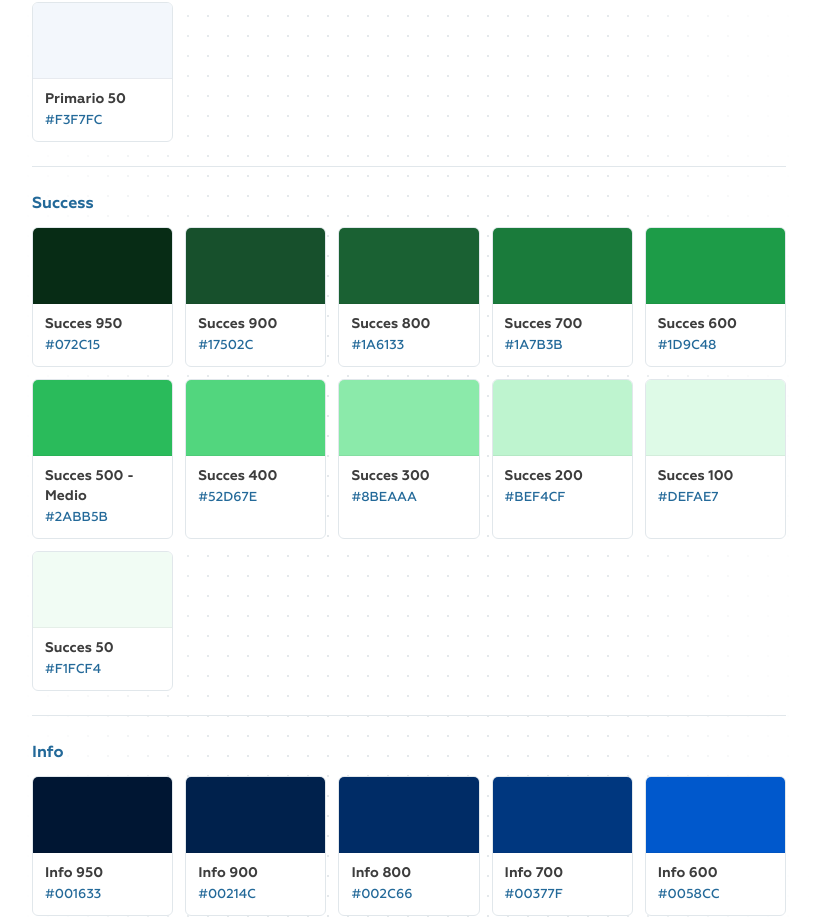
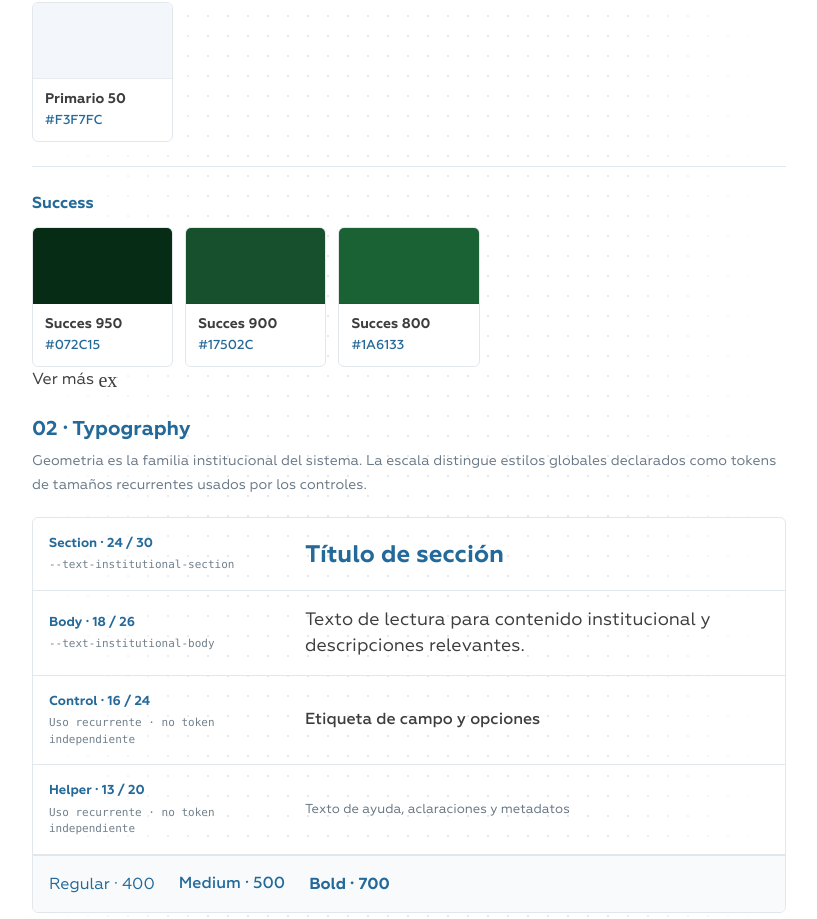
Before and after one commit to SantiagoM96/mlz-muni, a React (Vite) app: page /ui-kit-andy/fundamentos in a window 1280 px wide. Shown: the part 1176-2095 px from the top of the page, without its empty margins (252-1069 px from the left). Built offline with nearby package versions, Linux system fonts and the light colour scheme; a web font is replaced by a local one.

Commit message:
feat(foundations): expandable color palette preview

```diff
--- a/src/pages/andy-kit/ColorTokensGallery.tsx
+++ b/src/pages/andy-kit/ColorTokensGallery.tsx
@@ -1,4 +1,5 @@
 import { useState } from 'react';
+import { MaterialIcon } from '../../shared/ui/MaterialIcon';
 import { figmaColorVariables } from './figma-color-variables';
 import './color-tokens-gallery.css';
 
@@ -21,12 +22,17 @@ function copyHex(hex: string) {
   }
 }
 
+const previewCount = 28;
+
 export function ColorTokensGallery() {
   const [copied, setCopied] = useState<string | null>(null);
+  const [expanded, setExpanded] = useState(false);
+  const colorsToShow = expanded ? figmaColorVariables : figmaColorVariables.slice(0, previewCount);
 
   return <div className="andy-color-library" data-testid="andy-figma-color-library">
+    <div className={"andy-color-library-preview" + (expanded ? " is-expanded" : " is-collapsed")} id="andy-color-library-grid">
     {groups.map(group => {
-      const colors = figmaColorVariables.filter(color => color.name.startsWith(group.key + '/'));
+      const colors = colorsToShow.filter(color => color.name.startsWith(group.key + '/'));
       if (!colors.length) return null;
       return <section className="andy-color-family" key={group.key}>
         <h3 className="andy-color-family-title">{group.title}</h3>
@@ -44,5 +50,9 @@ export function ColorTokensGallery() {
         </div>
       </section>;
     })}
+    </div>
+    {figmaColorVariables.length > previewCount && <button type="button" className="andy-color-library-expand" aria-expanded={expanded} aria-controls="andy-color-library-grid" onClick={() => setExpanded(value => !value)}>
+      {expanded ? 'Ver menos' : 'Ver más'} <MaterialIcon name={expanded ? 'expand_less' : 'expand_more'} size={20}/>
+    </button>}
   </div>;
 }
```
